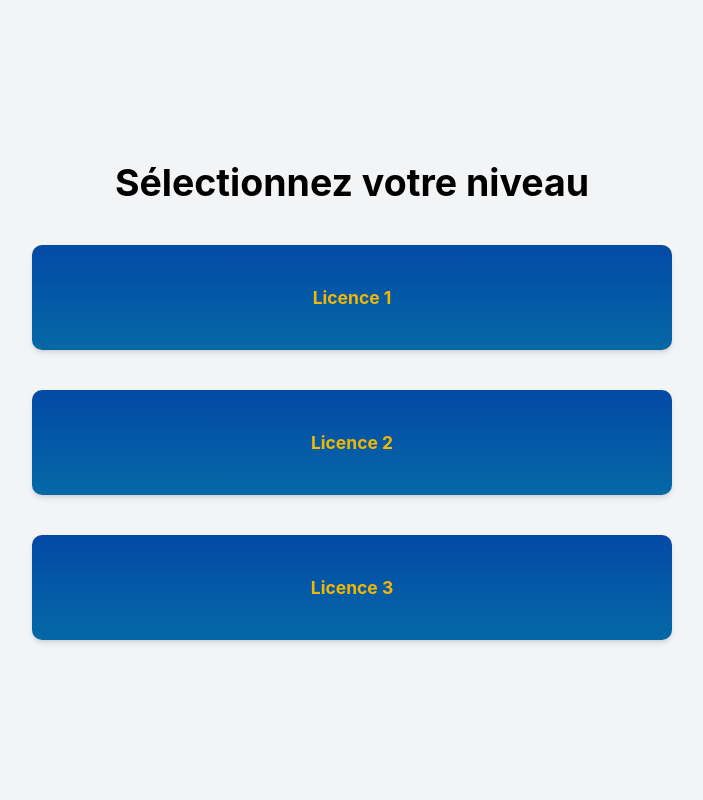
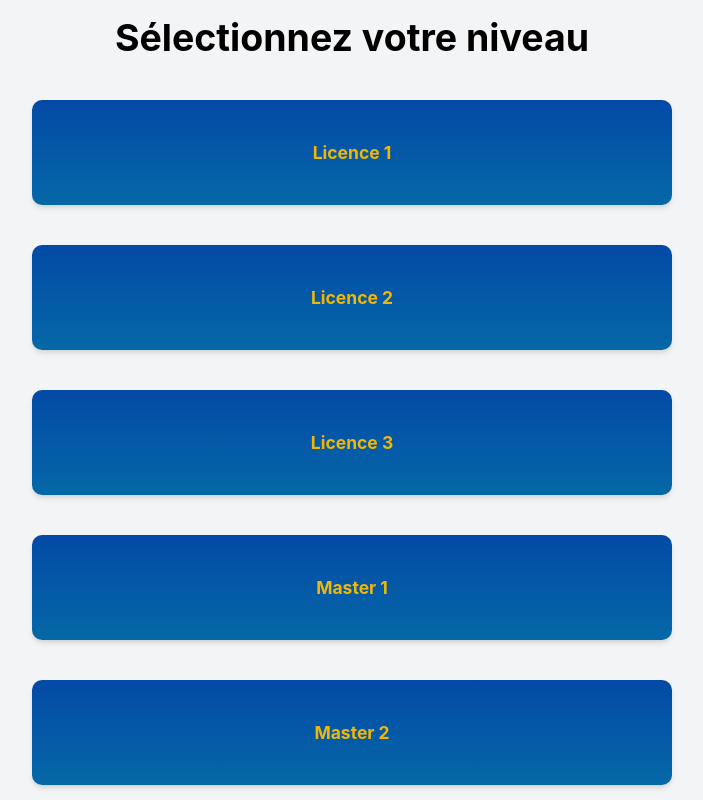
Before and after one commit to DevLocky10/pigier, a React (Vite) app: page /level in a window 1280 px wide. Shown: the whole page, without its empty margins (288-991 px from the left). Built offline with nearby package versions, Linux system fonts and the light colour scheme.

Commit message:
ajout des deux nivaux master

```diff
--- a/src/pages/Level.tsx
+++ b/src/pages/Level.tsx
@@ -8,6 +8,8 @@ export function Level() {
             <LinkCard to="/session/lvl_1" content="Licence 1"/>
             <LinkCard to="/session/lvl_2" content="Licence 2"/>
             <LinkCard to="/session/lvl_3" content="Licence 3"/>
+            <LinkCard to="/session/lvl_4" content="Master 1"/>
+            <LinkCard to="/session/lvl_5" content="Master 2"/>
         </div>
     </div>
   );
```
